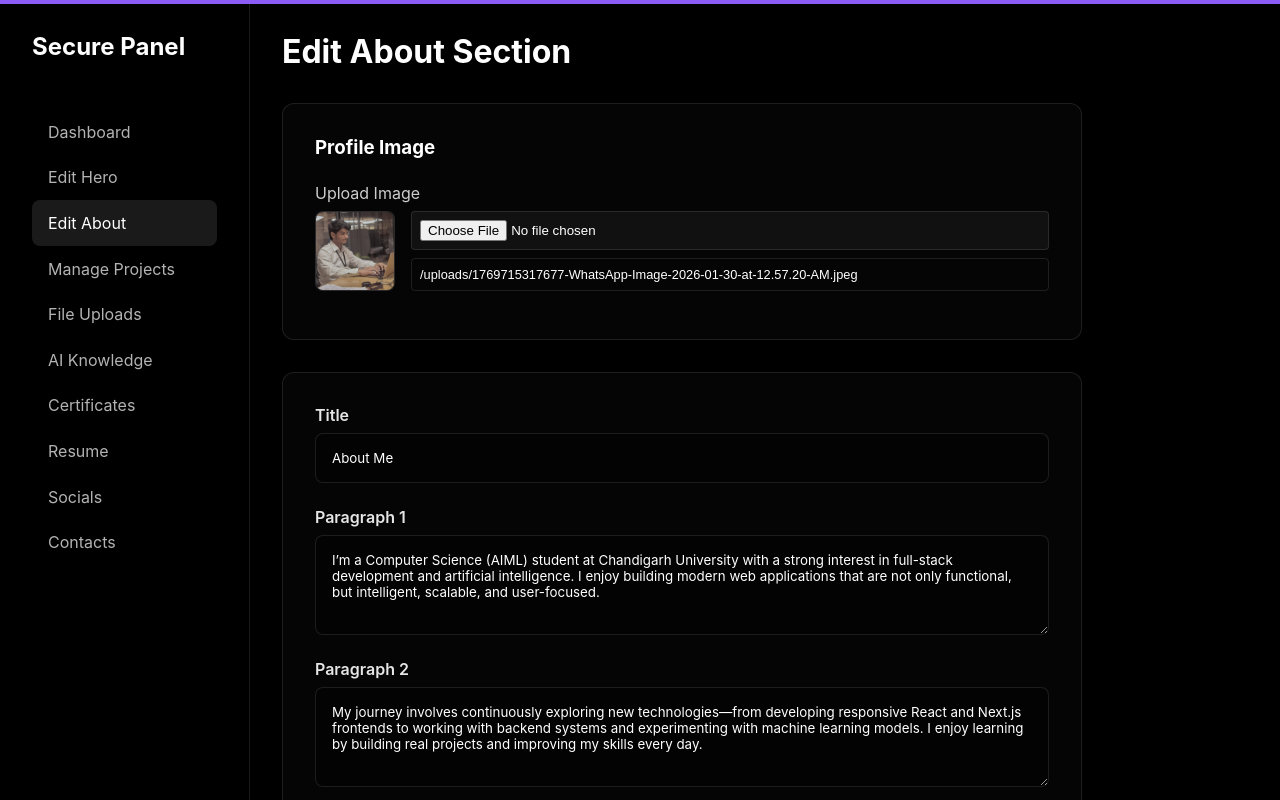
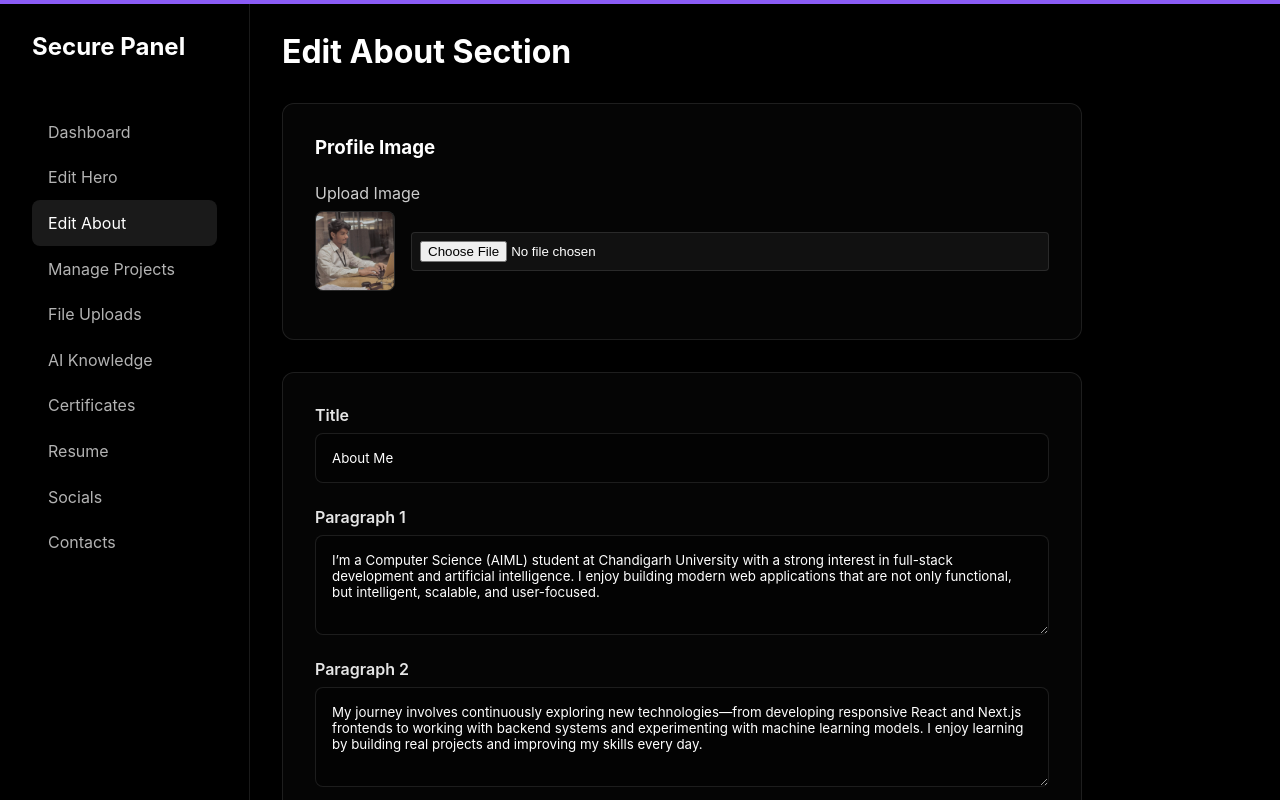
Before and after one commit to sainidev1211/My-portfolio, a Next.js app: page /24BAI70170/about in a window 1280 px wide. Shown: the top 800 px of the page. Built offline with nearby package versions, Linux system fonts and the light colour scheme; no server answers; the database is empty.

Commit message:
fix(ux): remove manual image url input enforcement

```diff
--- a/src/components/admin/ImageUpload.tsx
+++ b/src/components/admin/ImageUpload.tsx
@@ -78,24 +78,6 @@ export default function ImageUpload({ value, onChange, label = "Upload Image" }:
                     />
                     {uploading && <p style={{ fontSize: '0.8rem', color: '#60a5fa', marginTop: '0.25rem' }}>Uploading...</p>}
                     {error && <p style={{ fontSize: '0.8rem', color: '#ef4444', marginTop: '0.25rem' }}>{error}</p>}
-
-                    {/* Fallback/Manual Input */}
-                    <input
-                        type="text"
-                        value={value || ''}
-                        onChange={(e) => onChange(e.target.value)}
-                        placeholder="Or paste URL manually..."
-                        style={{
-                            marginTop: '0.5rem',
-                            padding: '0.5rem',
-                            background: 'transparent',
-                            borderRadius: '4px',
-                            border: '1px solid rgba(255,255,255,0.1)',
-                            width: '100%',
-                            color: 'white',
-                            fontSize: '0.8rem'
-                        }}
-                    />
                 </div>
             </div>
         </div>
```
